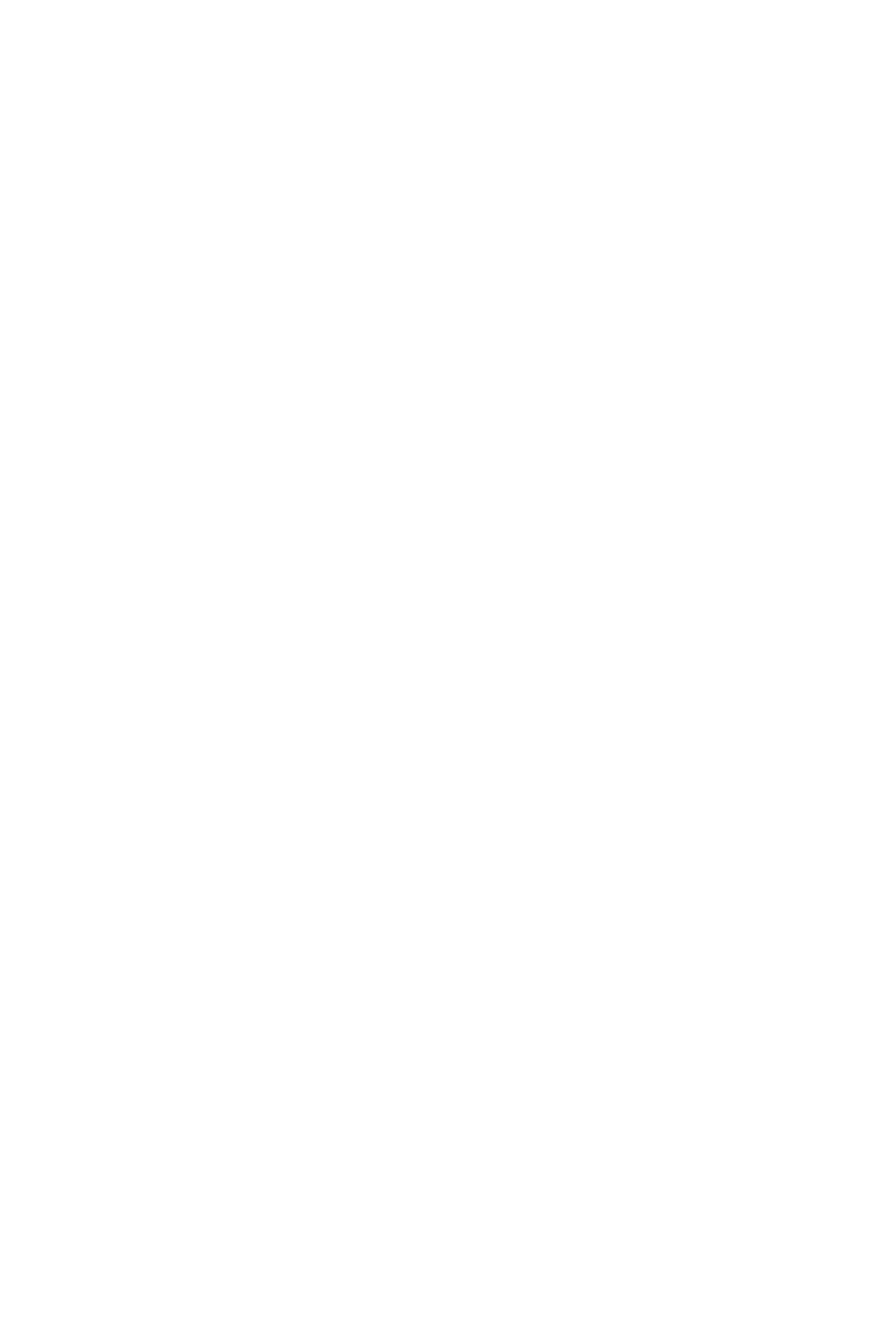
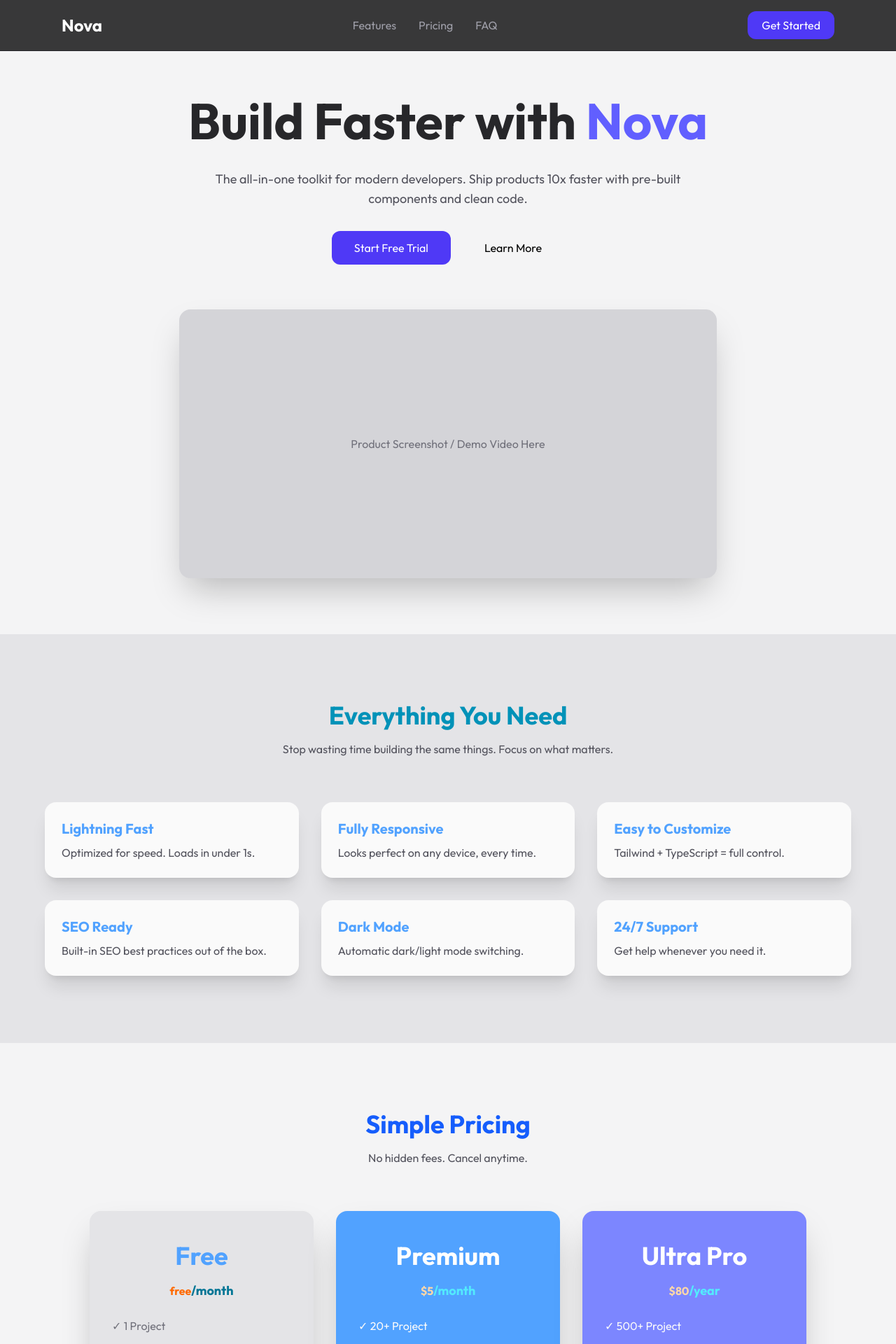
Before and after one commit to txtamim/gitlab, a React (Vite) app: page /pro in a window 1280 px wide. Before the commit this address had no page. Shown: the top 1920 px of the page at 70% size. Before the commit the page ends 800 px from the top, so only its background shows below. Built offline with nearby package versions, Linux system fonts and the light colour scheme.

Commit message:
Pro header of meta ai

```diff
--- a/src/App.tsx
+++ b/src/App.tsx
@@ -3,6 +3,7 @@ import Res from "./Res.tsx";
 import Portfolio from "./Portfolio";
 import Seller from "./Seller";
 import Scroll from "./Scroll";
+import Pro from "./Pro";
 
 function App() {
   return(
@@ -11,6 +12,7 @@ function App() {
     <Routes>
       <Route path="/" element={<Portfolio/>} />
       <Route path="/res" element={<Res/>} />
+      <Route path="/pro" element={<Pro/>} />
       <Route path="/sel" element={<Seller/>} />
     </Routes>
     </>
--- a/src/Portfolio.tsx
+++ b/src/Portfolio.tsx
@@ -19,6 +19,15 @@ const Portfolio = () => {
       desc: "Advertising a restaurant for better sales than traditional methods via web platform.",
       tech: ["Node", "Express"],
       liveLink: "/res",
+      githubLink: "https://github.com/txtamim/gitlab/blob/main/src/Res.tsx",
+      img: "https://images.unsplash.com/photo-1414235077428-338989a2e8c0?w=800"
+    },
+    {
+      id: 2,
+      title: "Product landing page",
+      desc: "Advertising a restaurant for better sales than traditional methods via web platform.",
+      tech: ["Node", "Express"],
+      liveLink: "/pro",
       githubLink: "https://github.com/txtamim/gitlab/blob/main/src/Res.tsx",
       img: "https://images.unsplash.com/photo-1414235077428-338989a2e8c0?w=800"
     }
--- /dev/null
+++ b/src/Pro.tsx
@@ -0,0 +1,198 @@
+import React, { useState } from "react";
+
+export default function LandingPage() {
+  const [menuOpen, setMenuOpen] = useState(false);
+
+  const scrollTo = (id: string) => {
+    document.getElementById(id)?.scrollIntoView({ behavior: "smooth" });
+    setMenuOpen(false);
+  };
+
+  const pro = [
+    {
+      type:"Free",
+      time:"/month",
+      rate:"free",
+      css:{
+        all:"bg-zinc-200 border-zinc-700",
+        h3:"text-blue-400",
+        p:"text-orange-500",
+        span:"text-cyan-700",
+        ul:"text-zinc-500"
+      },
+      faci:["1 Project", "Basic components", "Community support", "300+ use case"]
+    },
+    {
+      type:"Premium",
+      time:"/month",
+      rate:"$5",
+      css:{
+        all:"bg-blue-400",
+        h3:"",
+        p:"text-orange-200",
+        span:"text-cyan-300",
+        ul:"text-zinc-50"
+      },
+      faci:["20+ Project", "Every uses components", "Full Community support", "Unlimited use case"]
+    },
+    {
+      type:"Ultra Pro",
+      time:"/year",
+      rate:"$80",
+      css:{
+        all:"bg-indigo-400",
+        h3:"text-white",
+        p:"text-orange-200",
+        span:"text-cyan-300",
+        ul:"text-zinc-50"
+      },
+      faci:["500+ Project", "All components", "Full Community support", "Unlimited use case"]
+    }
+  ];
+
+  return (
+    <div className="bg-zinc-100 text-white font-sans scroll-smooth">
+
+      {/* Navbar */}
+      <nav className="fixed top-0 w-full bg-zinc-950/80 backdrop-blur-md border-b border-zinc-800 z-50">
+        <div className="max-w-6xl mx-auto flex justify-between items-center px-6 py-4">
+          <h1 className="text-2xl font-bold">Nova</h1>
+          <div className="hidden md:flex gap-8 text-zinc-400">
+            <button onClick={() => scrollTo("features")} className="hover:text-white">Features</button>
+            <button onClick={() => scrollTo("pricing")} className="hover:text-white">Pricing</button>
+            <button onClick={() => scrollTo("faq")} className="hover:text-white">FAQ</button>
+          </div>
+          <button
+            onClick={() => scrollTo("cta")}
+            className="hidden md:block px-5 py-2 bg-indigo-600 rounded-xl hover:bg-indigo-700 transition"
+          >
+            Get Started
+          </button>
+          <button className="md:hidden text-white" onClick={() => setMenuOpen(!menuOpen)}>☰</button>
+        </div>
+
+        {menuOpen && (
+          <div className="md:hidden flex-col gap-4 p-6 bg-zinc-900 border-t border-zinc-800">
+            <button onClick={() => scrollTo("features")}>Features</button>
+            <button onClick={() => scrollTo("pricing")}>Pricing</button>
+            <button onClick={() => scrollTo("faq")}>FAQ</button>
+          </div>
+        )}
+      </nav>
+
+      {/* Hero */}
+      <section className="pb-10 flex-col justify-center items-center text-center px-6 pt-32">
+        <h1 className="text-5xl md:text-7xl font-bold leading-tight text-zinc-800">
+          Build Faster with <span className="text-indigo-500">Nova</span>
+        </h1>
+        <p className="text-zinc-600 mt-6 max-w-2xl mx-auto text-lg">
+          The all-in-one toolkit for modern developers. Ship products 10x faster with pre-built components and clean code.
+        </p>
+        <div className="mt-8 flex gap-4 justify-center">
+          <button
+            onClick={() => scrollTo("cta")}
+            className="px-8 py-3 bg-indigo-600 rounded-xl font-medium hover:bg-indigo-700 transition text-white"
+          >
+            Start Free Trial
+          </button>
+          <button className="px-8 text-black py-3 border-zinc-700 rounded-xl hover:bg-zinc-200 transition">
+            Learn More
+          </button>
+        </div>
+        <div className="mt-16 max-w-3xl mx-auto mb-10">
+          <div className="bg-zinc-300 rounded-2xl h-96 border-zinc-700 flex items-center justify-center text-zinc-500 shadow-2xl">
+            Product Screenshot / Demo Video Here
+          </div>
+        </div>
+      </section>
+
+      {/* Features */}
+      <section id="features" className="py-24 px-6 bg-zinc-200">
+        <div className="max-w-6xl mx-auto text-center">
+          <h2 className="text-4xl text-cyan-600 font-bold mb-4">Everything You Need</h2>
+          <p className="text-zinc-600 max-w-2xl mx-auto">
+            Stop wasting time building the same things. Focus on what matters.
+          </p>
+          <div className="grid md:grid-cols-3 gap-8 mt-16 text-left">
+            {[
+              { title: "Lightning Fast", desc: "Optimized for speed. Loads in under 1s." },
+              { title: "Fully Responsive", desc: "Looks perfect on any device, every time." },
+              { title: "Easy to Customize", desc: "Tailwind + TypeScript = full control." },
+              { title: "SEO Ready", desc: "Built-in SEO best practices out of the box." },
+              { title: "Dark Mode", desc: "Automatic dark/light mode switching." },
+              { title: "24/7 Support", desc: "Get help whenever you need it." },
+            ].map((f, i) => (
+              <div key={i} className="p-6 bg-zinc-50 rounded-2xl shadow-xl transition">
+                <h3 className="text-xl text-blue-400 font-bold mb-2">{f.title}</h3>
+                <p className="text-zinc-600">{f.desc}</p>
+              </div>
+            ))}
+          </div>
+        </div>
+      </section>
+
+      {/* Pricing */}
+      <section id="pricing" className="py-24 px-6">
+        <div className="max-w-5xl mx-auto text-center">
+          <h2 className="text-4xl text-blue-600 font-bold mb-4">Simple Pricing</h2>
+          <p className="text-zinc-600 mb-16">No hidden fees. Cancel anytime.</p>
+
+          <div className="grid md:grid-cols-3 gap-8">
+            {pro.map((list, index) => (
+              <div key={index} className={`${list.css.all} p-8 rounded-2xl shadow-2xl`}>
+                <h3 className={`${list.css.h3} font-extrabold m-3 text-4xl`}>{list.type}</h3>
+                <p className={`${list.css.p} font-bold mt-4`}>
+                  {list.rate}
+                  <span className={`${list.css.span} text-lg`}>{list.time}</span>
+                </p>
+                <ul className={`${list.css.ul} mt-6 space-y-3 text-left`}>
+                  {list.faci.map((f, i) => (
+                    <li key={i}>✓ {f}</li>
+                  ))}
+                </ul>
+                <a href="#" className="block w-full bg-indigo-700 py-2 text-2xl mt-10 rounded text-white">
+                  Purchase
+                </a>
+              </div>
+            ))}
+          </div>
+        </div>
+      </section>
+
+      {/* FAQ */}
+      <section id="faq" className="py-24 px-6 bg-zinc-200">
+        <div className="max-w-3xl mx-auto">
+          <h2 className="text-4xl font-bold text-center mb-12 text-cyan-600">FAQ</h2>
+          <div className="space-y-6">
+            {[
+              { q: "Can I cancel anytime?", a: "Yes, cancel anytime from your dashboard. No questions asked." },
+              { q: "Do you offer refunds?", a: "We offer a 14-day money-back guarantee on all paid plans." },
+              { q: "Is there a free trial?", a: "Yes, 7-day free trial on Pro plan. No credit card required." },
+            ].map((item, i) => (
+              <div key={i} className="p-6 bg-zinc-400 shadow-xl rounded-xl">
+                <h3 className="font-bold text-cyan-200 text-lg">{item.q}</h3>
+                <p className="text-zinc-50 mt-2">{item.a}</p>
+              </div>
+            ))}
+          </div>
+        </div>
+      </section>
+
+      {/* CTA */}
+      <section id="cta" className="py-24 px-6 text-center">
+        <h2 className="text-4xl md:text-5xl font-bold text-zinc-800">Ready to Build Something Amazing?</h2>
+        <p className="text-zinc-600 mt-4 max-w-2xl mx-auto">
+          Join 10,000+ developers already building with Nova.
+        </p>
+        <button className="mt-8 px-10 py-4 bg-indigo-600 rounded-xl font-bold text-lg hover:bg-indigo-700 transition text-white">
+          Start Building Now
+        </button>
+      </section>
+
+      {/* Footer */}
+      <footer className="border-t border-zinc-300 py-12 px-6 text-center text-zinc-600">
+        <p>© 2026 Nova. All rights reserved.</p>
+      </footer>
+    </div>
+  );
+}
```
